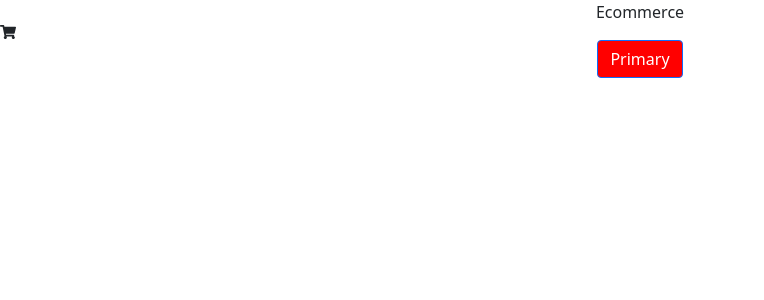
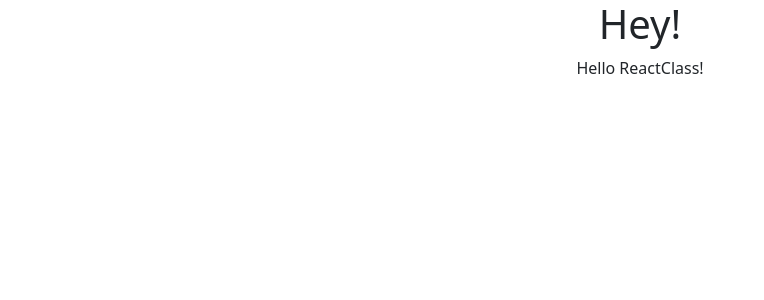
Before and after one commit to HernanGH/react-js, a React (Create React App) app: page / in a window 1280 px wide. Shown: the top 300 px of the page, without its empty margins (0-764 px from the left). Built offline with nearby package versions, Linux system fonts and the light colour scheme.

Commit message:
CLASE 4  - React State (Class/Functional)

```diff
--- a/src/App.js
+++ b/src/App.js
@@ -3,14 +3,30 @@ import NavBar from './components/NavBar';
 import Button from 'react-bootstrap/Button';
 import 'bootstrap/dist/css/bootstrap.min.css';
 import './App.css';
+import SuperForm from './components/SuperForm';
+import ClassApp from './components/ClassApp';
+import { useState } from 'react';
+import FunctionApp from './components/FunctionApp';
 
-function App() {
+const App = () => {
+
+
   return (
     <div className="App">
-      <NavBar />
-      <Button id='btnPrimary' variant="primary">Primary</Button>
+      <SuperForm title='Hey!'></SuperForm>
+      <ClassApp />
     </div>
   );
 }
 
 export default App;
+
+
+// const [flag, setFlag] = useState(true)
+// setTimeout(() => setFlag(false), 4000)
+// <ClassApp />
+
+
+// const [defaultName, setDefaultName] = useState('Inicio')
+// setTimeout(() => setDefaultName('Perdio'), 4000)
+// <FunctionApp defaultName={defaultName} />
--- /dev/null
+++ b/src/components/ClassApp.js
@@ -0,0 +1,36 @@
+import { Component } from "react";
+import Hello from "./Hello";
+
+class ClassApp extends Component {
+  constructor(props) {
+    super(props);
+    this.state = {
+      name: 'ReactClass'
+    }
+  }
+
+  updateName = () => {
+    this.setState({
+      name: 'ReactFunction'
+    })
+  }
+
+  render() {
+    return (
+      <div onClick={this.updateName}>
+        <Hello name={this.state.name} />
+      </div>
+    );
+  }
+}
+
+export default ClassApp;
+
+
+  // componentDidMount() {
+  //   console.log('componentDidMount');
+  // }
+
+  // componentWillUnmount() {
+  //   console.log('componentWillUnmount');
+  // }
--- /dev/null
+++ b/src/components/FunctionApp.js
@@ -0,0 +1,27 @@
+import { useEffect, useState } from "react";
+import Hello from "./Hello";
+
+const FunctionApp = ({ defaultName }) => {
+  const [name, setName] = useState('ReactClass')
+
+  const updateName = () => setName('ReactFunction')
+
+  useEffect(() => {
+    console.log('Received prop: ', defaultName)
+    return () => console.log('Will receive new prop: defaultName')
+  }, [defaultName])
+
+  return (
+    <div onClick={updateName}>
+      <Hello name={name} />
+    </div>
+  );
+}
+
+export default FunctionApp;
+
+
+// useEffect(() => {
+//   console.log('componentDidMount')
+//   return () => console.log('componentWillUnmount')
+// })
--- /dev/null
+++ b/src/components/Hello.js
@@ -0,0 +1,5 @@
+const Hello = ({ name }) => {
+  return (<>Hello {name}!</>);
+}
+
+export default Hello;
--- /dev/null
+++ b/src/components/SuperButton.js
@@ -0,0 +1,6 @@
+const SuperButton = ({ buttonText}) => {
+  const doSomething = () => console.log('Hey Coders!');
+  return <button type='button' onClick={doSomething}>{buttonText}</button>
+}
+
+export default SuperButton;
--- /dev/null
+++ b/src/components/SuperForm.js
@@ -0,0 +1,10 @@
+const SuperForm = ({ title }) => {
+  console.log({title});
+  return (
+    <>
+      <h1>{title}</h1>
+    </>
+  );
+}
+
+export default SuperForm;
--- a/src/index.js
+++ b/src/index.js
@@ -5,11 +5,7 @@ import App from './App';
 import reportWebVitals from './reportWebVitals';
 
 const root = ReactDOM.createRoot(document.getElementById('root'));
-root.render(
-  <React.StrictMode>
-    <App />
-  </React.StrictMode>
-);
+root.render(<App />);
 
 // If you want to start measuring performance in your app, pass a function
 // to log results (for example: reportWebVitals(console.log))
```
